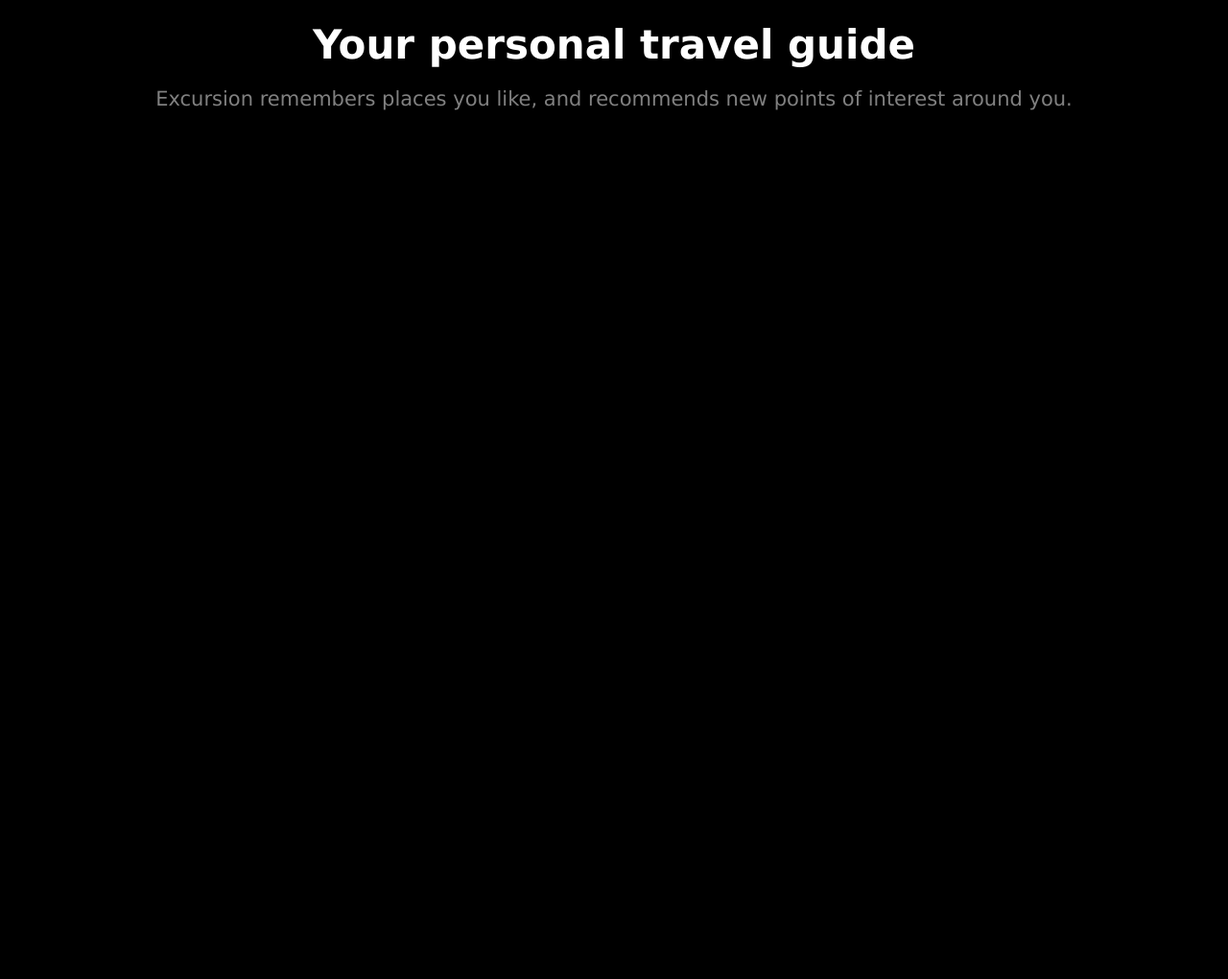
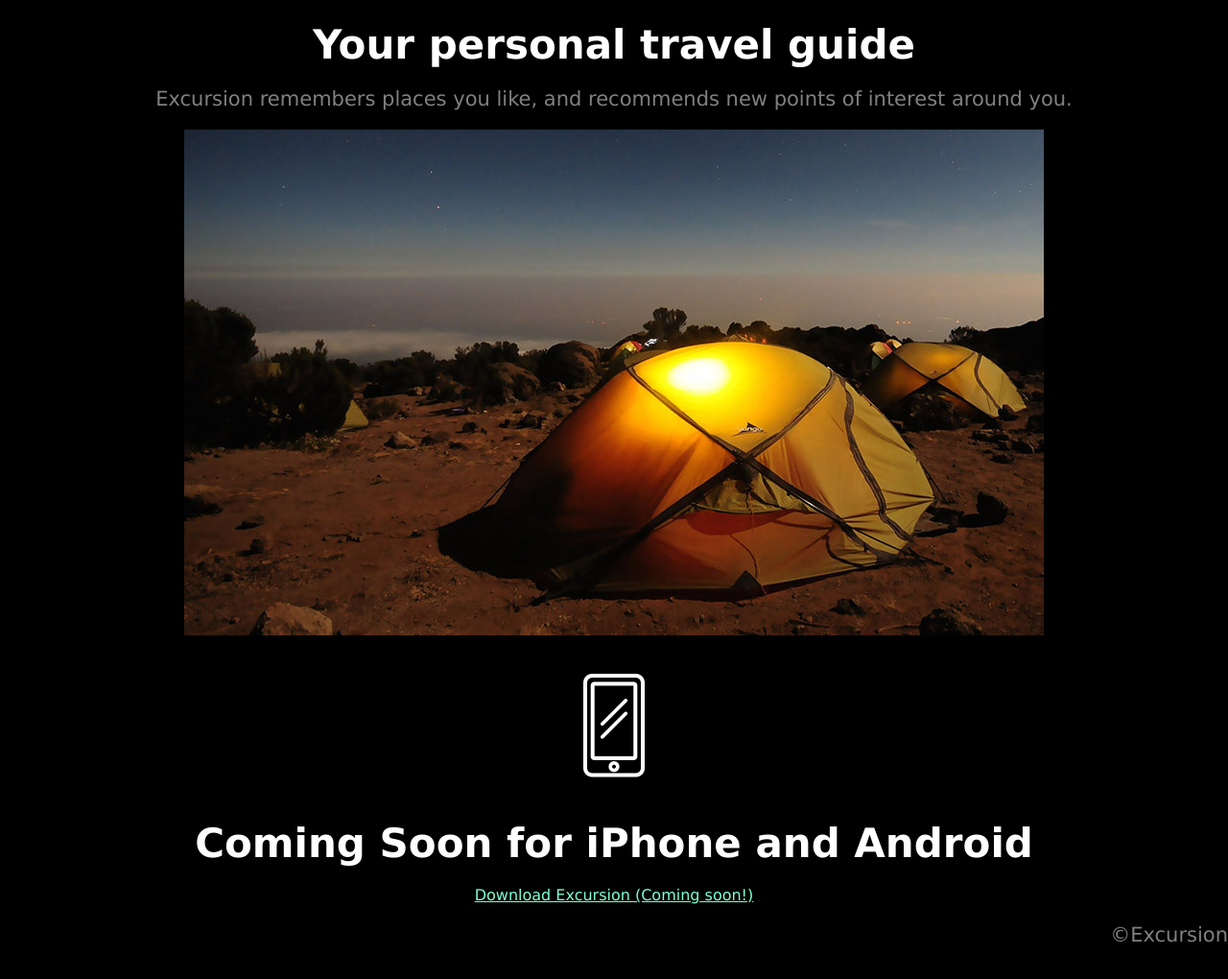
Before and after one commit to SiMcfarlane/Excursion, a plain HTML site: page index.html in a window 1280 px wide. Shown: the part 1057-2077 px from the top of the page at 96% size. Before the commit the page ends 1212 px from the top, so only its background shows below. Drawn offline with Linux system fonts and the light colour scheme.

Commit message:
Finished all the markup and styles

```diff
--- a/index.html
+++ b/index.html
@@ -16,10 +16,17 @@
     </div>
     <video autoplay muted loop src="resources/imgs/excursion.mp4" height="800px"></video>
 
+    <div class="section-1">
+        <h2>Your personal travel guide</h2>
+        <p>Excursion remembers places you like, and recommends new points of interest around you.</p>
+        <img src="resources/imgs/camp.jpg" alt="Tent for camping" class="campimg">
 
-    <h2>Your personal travel guide</h2>
-    <p>Excursion remembers places you like, and recommends new points of interest around you.</p>
+        <img src="resources/imgs/phone.png" alt="Phone Icon" class="phone">
 
+    </div>
+    <h2>Coming Soon for iPhone and Android</h2>
+    <a href="#">Download Excursion (Coming soon!)</a>
+    <p class="footer">&copy;Excursion</p>
 </body>
 
 </html>
--- a/resources/styles.css
+++ b/resources/styles.css
@@ -29,3 +29,16 @@ video {
     text-align: center;
     display: inline-block;
 }
+.section-1 {
+    width: 100%;
+    margin: 0 auto;
+}
+.campimg {
+    display: block;
+    position: relative;
+    left: 50%;
+    transform: translateX(-50%);
+}
+.footer {
+    text-align: right;
+}
```
